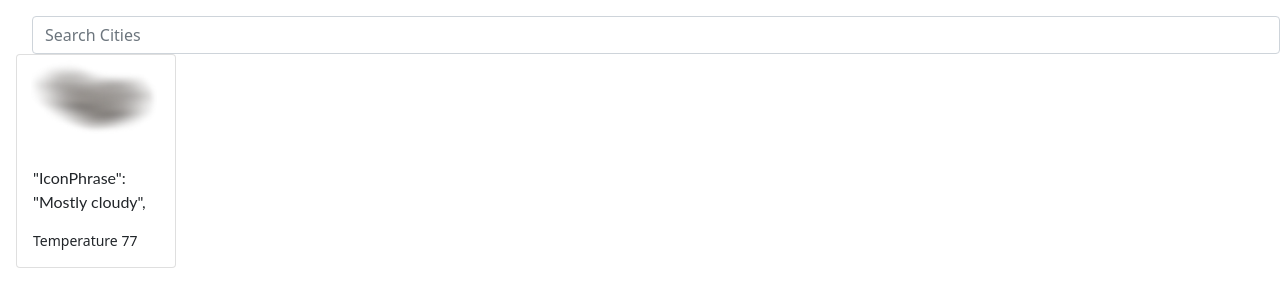
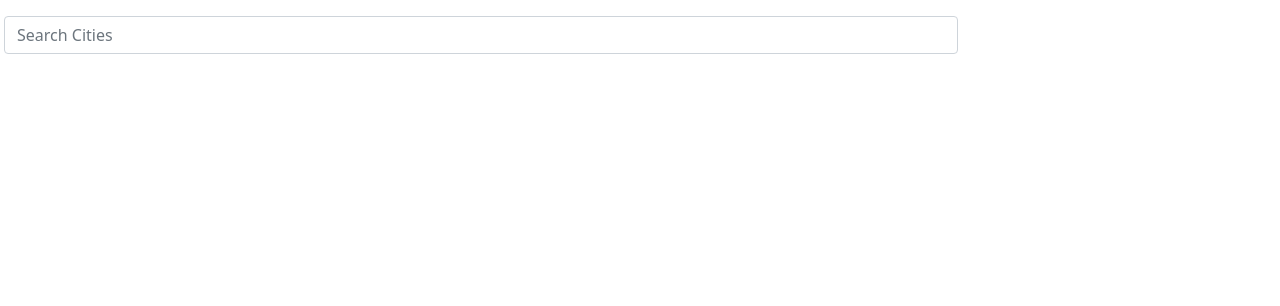
Before and after one commit to vaishakchanguli/Gramener-Assignment, an Angular app: page / in a window 1280 px wide. Shown: the top 306 px of the page. Built offline with nearby package versions, Linux system fonts and the light colour scheme.

Commit message:
3 files modified

```diff
--- a/src/app/app.component.css
+++ b/src/app/app.component.css
@@ -1,3 +1,11 @@
 p {
   font-family: Lato;
 }
+
+.card {
+  width: 12rem;
+  margin: 8px;
+}
+.card-body {
+  text-align: center;
+}
--- a/src/app/app.component.html
+++ b/src/app/app.component.html
@@ -11,11 +11,11 @@
   <br />
   <small>{{r.Country.LocalizedName}}</small>
 </ng-template>
-
+<div class="row" style="position:relative">
   <input
     id="typeahead-weather"
     type="text"
-  class="form-control mx-sm-3"
+    class="form-control w-75"
     [class.is-invalid]="searchFailed"
     [(ngModel)]="model"
     [ngbTypeahead]="search"
@@ -28,14 +28,27 @@
   <div class="invalid-feedback" *ngIf="searchFailed">
     Sorry, suggestions could not be loaded.
   </div>
-
-<ng-container></ng-container>
+</div>
+<!-- {{elements?.[0].name}} -->
+<div class="row">
+  <ng-container *ngFor="let item of results">
     <div class="card" style="width: 10rem;">
-  <img [src]="'../assets/11.png'" class="card-img-top" alt="" />
+      <img
+        src="{{'assets/'+ item.WeatherIcon+'.png'}}"
+        class="card-img-top"
+        alt=""
+      />
       <div class="card-body">
         <p class="card-text">
-      "IconPhrase": "Mostly cloudy",
+          {{item.IconPhrase}}
         </p>
-    <small>Temperature 77</small>
+        <p>{{item.DateTime | date: 'HH:mm'}}</p>
+        <small
+          >Temperature {{item.Temperature.Value}}
+          {{item.Temperature.Unit}}</small
+        >
       </div>
     </div>
+  </ng-container>
+  <div></div>
+</div>
--- a/src/app/app.component.ts
+++ b/src/app/app.component.ts
@@ -18,8 +18,8 @@ import { DataService } from './data.service';
   styleUrls: ['./app.component.css']
 })
 export class AppComponent {
-  weatherResults = '';
-   model: any;
+  results = [];
+  model: any;
   searching = false;
   searchFailed = false;
 
@@ -44,6 +44,8 @@ search: OperatorFunction<string,  readonly {LocalizedName}[]> = (text$: Observab
   formatter = (x:{LocalizedName: string}) =>  x.LocalizedName;
 
 onItemSelection(event){
-console.log(event)
+ this.dataService.getWeatherData(event.item.Key).subscribe((response)=>{
+    this.results = response;
+ })
 }
 }
--- a/src/styles.css
+++ b/src/styles.css
@@ -3,3 +3,7 @@
 body {
   margin: 16px;
 }
+
+div#ngb-live {
+  display: none !important;
+}
```
Lines whose indentation alone changed are shown as unchanged.
